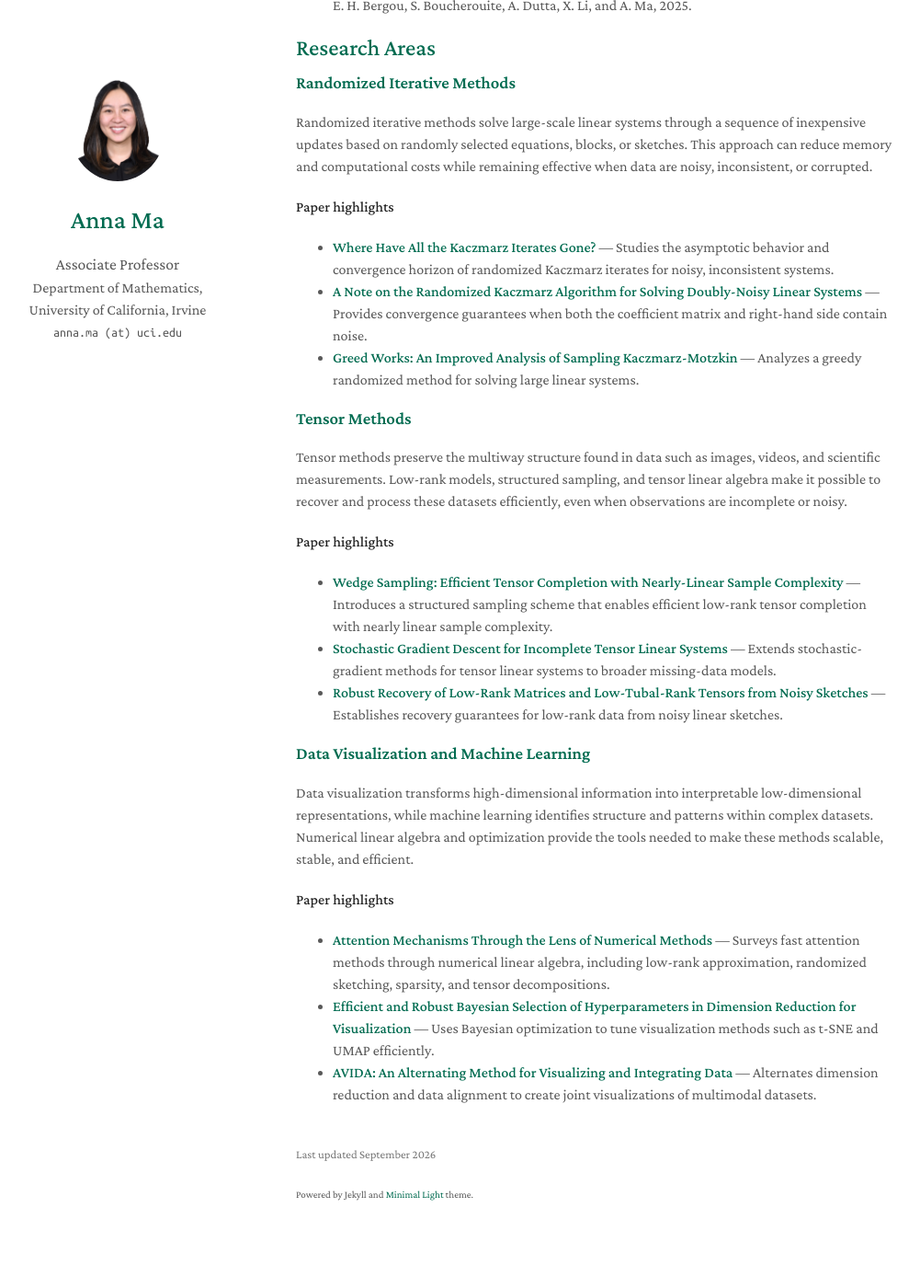
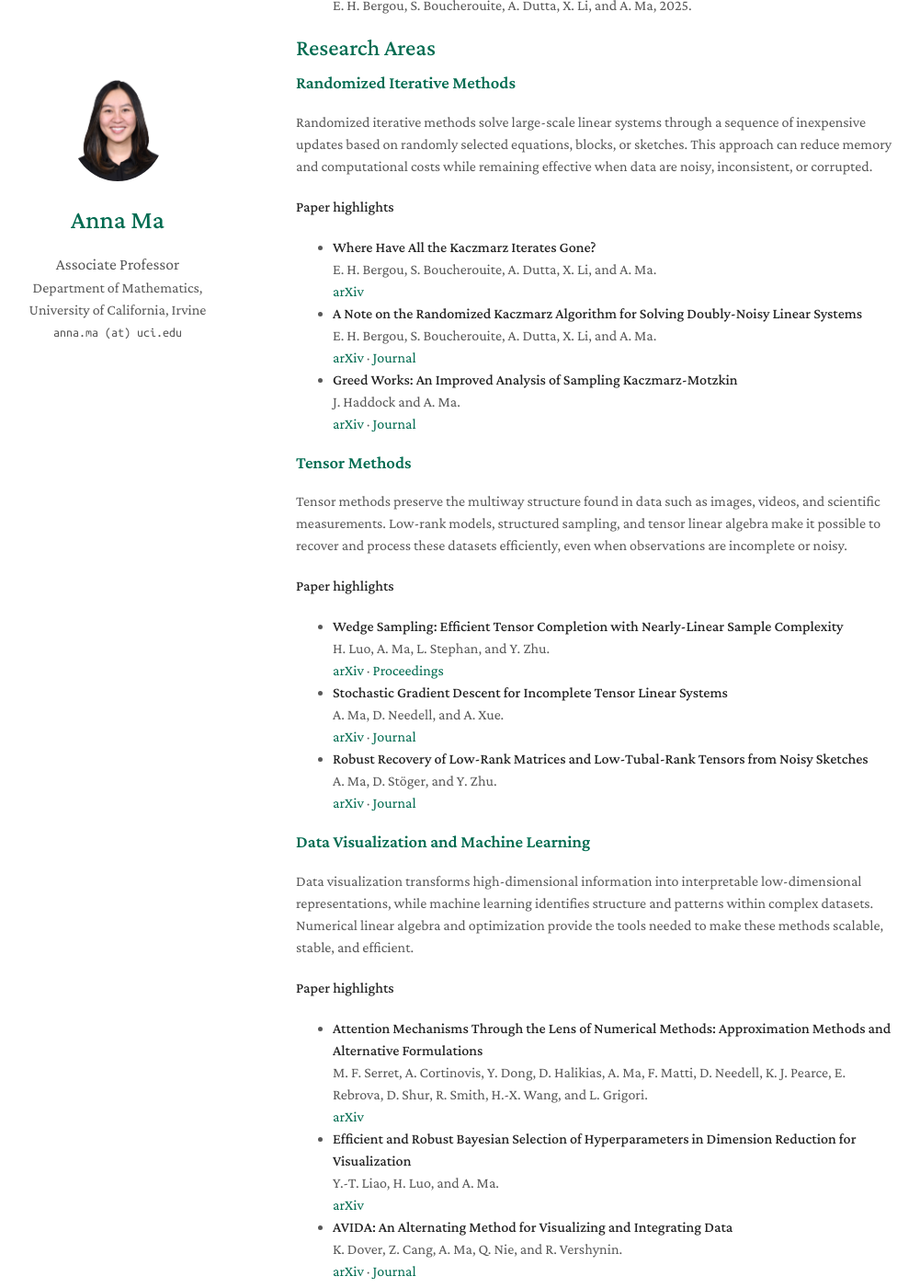
Before and after one commit to anna-math/anna-math.github.io, a Jekyll site: the page built from research.md, in a window 1280 px wide and 1400 px high, scrolled down 526 px. Shown: the whole window at 92% size, without its empty margins (148-1149 px from the left). Built offline with Jekyll 4.4.1, drawn with Linux system fonts in a browser that asks for light colours; a style sheet for code colours, icons or effects is not loaded; before the commit the page ends 1905 px from its top, so only the background shows below that.

Commit message:
Update research.md

```diff
--- a/research.md
+++ b/research.md
@@ -25,9 +25,15 @@ Randomized iterative methods solve large-scale linear systems through a sequence
 
 **Paper highlights**
 
-- **[Where Have All the Kaczmarz Iterates Gone?](https://arxiv.org/abs/2510.08563)** — Studies the asymptotic behavior and convergence horizon of randomized Kaczmarz iterates for noisy, inconsistent systems.
-- **[A Note on the Randomized Kaczmarz Algorithm for Solving Doubly-Noisy Linear Systems](https://arxiv.org/abs/2308.16904)** — Provides convergence guarantees when both the coefficient matrix and right-hand side contain noise.
-- **[Greed Works: An Improved Analysis of Sampling Kaczmarz-Motzkin](https://arxiv.org/abs/1908.08479)** — Analyzes a greedy randomized method for solving large linear systems.
+- **Where Have All the Kaczmarz Iterates Gone?**
+  E. H. Bergou, S. Boucherouite, A. Dutta, X. Li, and A. Ma.
+  [arXiv](https://arxiv.org/abs/2510.08563)
+- **A Note on the Randomized Kaczmarz Algorithm for Solving Doubly-Noisy Linear Systems**
+  E. H. Bergou, S. Boucherouite, A. Dutta, X. Li, and A. Ma.
+  [arXiv](https://arxiv.org/abs/2308.16904) · [Journal](https://doi.org/10.1137/23M155712X)
+- **Greed Works: An Improved Analysis of Sampling Kaczmarz-Motzkin**
+  J. Haddock and A. Ma.
+  [arXiv](https://arxiv.org/abs/1912.03544) · [Journal](https://doi.org/10.1137/19M1307044)
 
 ### Tensor Methods
 
@@ -35,9 +41,15 @@ Tensor methods preserve the multiway structure found in data such as images, vid
 
 **Paper highlights**
 
-- **[Wedge Sampling: Efficient Tensor Completion with Nearly-Linear Sample Complexity](https://proceedings.mlr.press/v336/luo26a.html)** — Introduces a structured sampling scheme that enables efficient low-rank tensor completion with nearly linear sample complexity.
-- **[Stochastic Gradient Descent for Incomplete Tensor Linear Systems](https://arxiv.org/abs/2510.07630)** — Extends stochastic-gradient methods for tensor linear systems to broader missing-data models.
-- **[Robust Recovery of Low-Rank Matrices and Low-Tubal-Rank Tensors from Noisy Sketches](https://arxiv.org/abs/2206.00803)** — Establishes recovery guarantees for low-rank data from noisy linear sketches.
+- **Wedge Sampling: Efficient Tensor Completion with Nearly-Linear Sample Complexity**
+  H. Luo, A. Ma, L. Stephan, and Y. Zhu.
+  [arXiv](https://arxiv.org/abs/2602.05869) · [Proceedings](https://proceedings.mlr.press/v336/luo26a.html)
+- **Stochastic Gradient Descent for Incomplete Tensor Linear Systems**
+  A. Ma, D. Needell, and A. Xue.
+  [arXiv](https://arxiv.org/abs/2510.07630) · [Journal](https://doi.org/10.1007/s10543-026-01140-w)
+- **Robust Recovery of Low-Rank Matrices and Low-Tubal-Rank Tensors from Noisy Sketches**
+  A. Ma, D. Stöger, and Y. Zhu.
+  [arXiv](https://arxiv.org/abs/2206.00803) · [Journal](https://doi.org/10.1137/22M150071X)
 
 ### Data Visualization and Machine Learning
 
@@ -45,6 +57,12 @@ Data visualization transforms high-dimensional information into interpretable lo
 
 **Paper highlights**
 
-- **[Attention Mechanisms Through the Lens of Numerical Methods](https://arxiv.org/abs/2604.01757)** — Surveys fast attention methods through numerical linear algebra, including low-rank approximation, randomized sketching, sparsity, and tensor decompositions.
-- **[Efficient and Robust Bayesian Selection of Hyperparameters in Dimension Reduction for Visualization](https://arxiv.org/abs/2306.00357)** — Uses Bayesian optimization to tune visualization methods such as t-SNE and UMAP efficiently.
-- **[AVIDA: An Alternating Method for Visualizing and Integrating Data](https://arxiv.org/abs/2206.00135)** — Alternates dimension reduction and data alignment to create joint visualizations of multimodal datasets.
+- **Attention Mechanisms Through the Lens of Numerical Methods: Approximation Methods and Alternative Formulations**
+  M. F. Serret, A. Cortinovis, Y. Dong, D. Halikias, A. Ma, F. Matti, D. Needell, K. J. Pearce, E. Rebrova, D. Shur, R. Smith, H.-X. Wang, and L. Grigori.
+  [arXiv](https://arxiv.org/abs/2604.01757)
+- **Efficient and Robust Bayesian Selection of Hyperparameters in Dimension Reduction for Visualization**
+  Y.-T. Liao, H. Luo, and A. Ma.
+  [arXiv](https://arxiv.org/abs/2306.00357)
+- **AVIDA: An Alternating Method for Visualizing and Integrating Data**
+  K. Dover, Z. Cang, A. Ma, Q. Nie, and R. Vershynin.
+  [arXiv](https://arxiv.org/abs/2206.00135) · [Journal](https://doi.org/10.1016/j.jocs.2023.101998)
```
